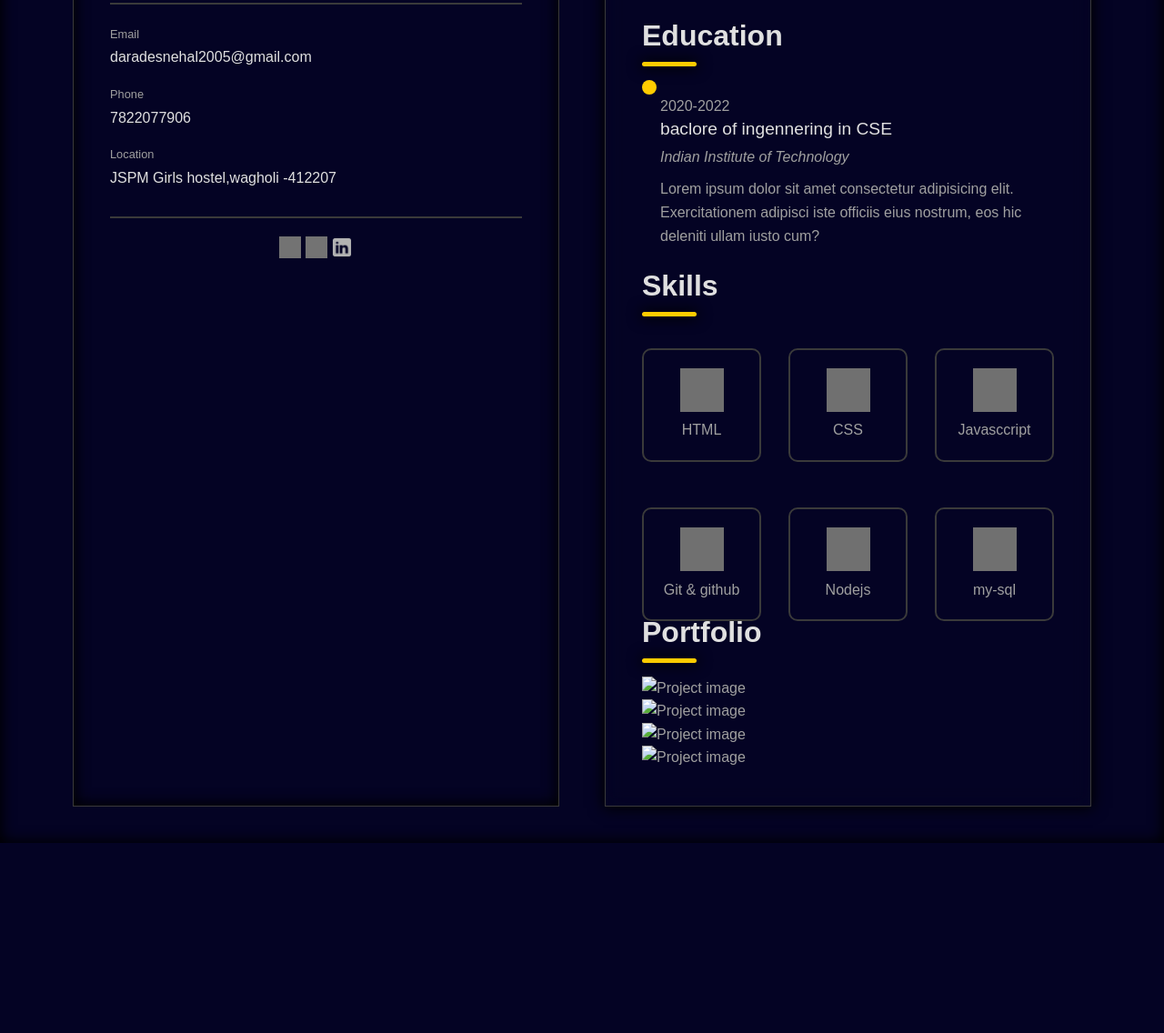
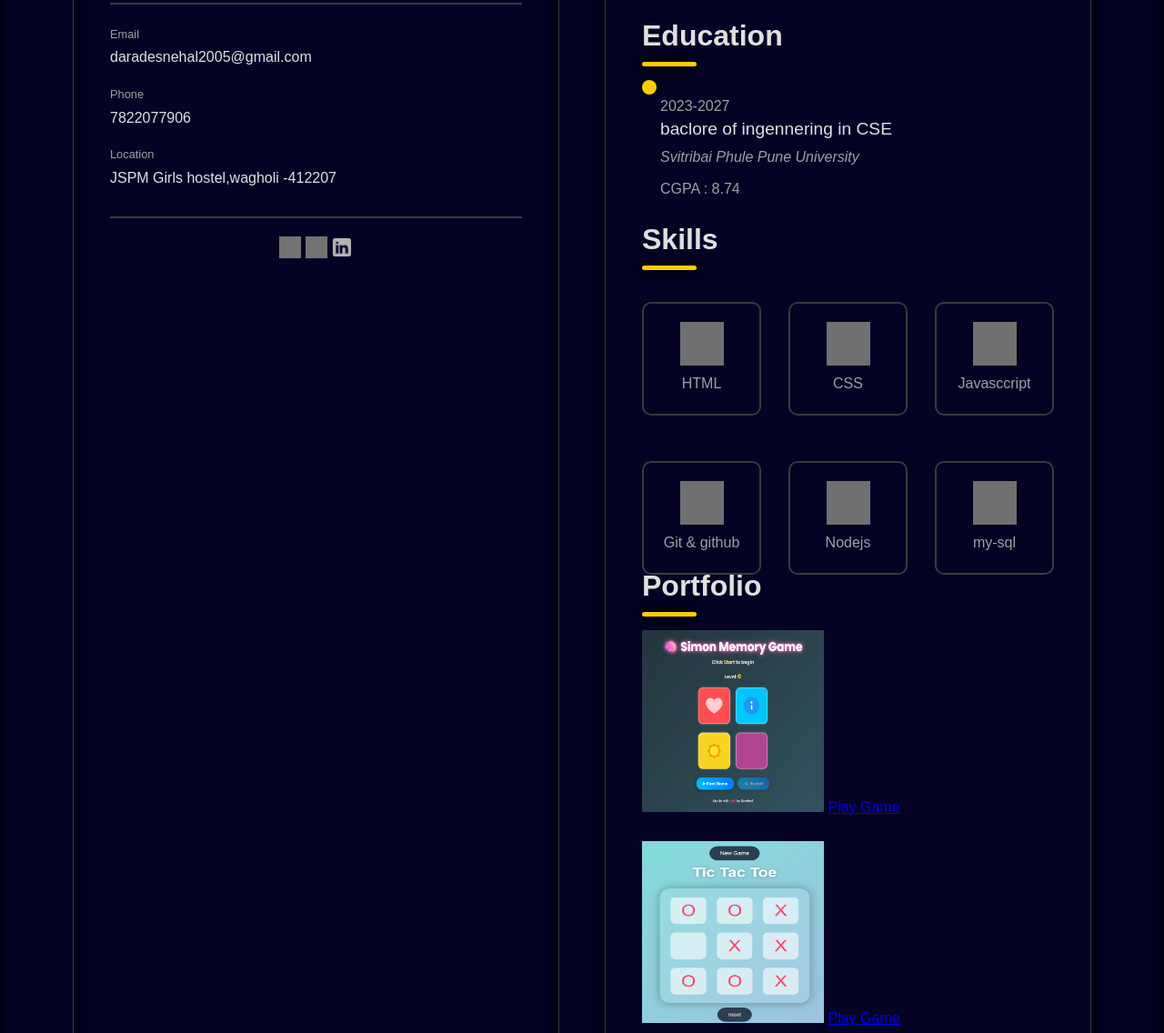
Before and after one commit to Snehal42/portfolio_1, a plain HTML site: page index.html in a window 1280 px wide. Shown: the part 329-1465 px from the top of the page at 91% size. Before the commit the page ends 1256 px from the top, so only its background shows below. Drawn offline with Linux system fonts and the light colour scheme; grey boxes are pictures that could not be loaded.

Commit message:
project images added

```diff
--- a/index.html
+++ b/index.html
@@ -34,8 +34,8 @@
             </div>
             <div class="social">
                 <a href="https://x.com/Snehyuu"><img src="https://simpleicons.org/icons/x.svg" alt="twiter"></a>
-                <a href="#"><img src="https://simpleicons.org/icons/git.svg" alt="twiter"></a>
-                <a href="#"><img src="assets/linkdin.png" alt="twiter"></a>
+                <a href="https://github.com/Snehal42"><img src="https://simpleicons.org/icons/git.svg" alt="git-hub"></a>
+                <a href="https://www.linkedin.com/in/snehal-darade-897000310?utm_source=share&utm_campaign=share_via&utm_content=profile&utm_medium=android_app"><img src="assets/linkdin.png" alt="linkedIn"></a>
             </div>
 
         </div>
@@ -72,11 +72,11 @@
                 <div class="edtech">
 
                     <div class="edfirst">
-                        <div> 2020-2022</div>
+                        <div> 2023-2027</div>
                         <h3 class="degree">baclore of ingennering in CSE</h3>
-                        <p class="college">Indian Institute of Technology</p>
-                        <p class="work">Lorem ipsum dolor sit amet consectetur adipisicing elit. Exercitationem adipisci iste officiis eius nostrum, eos hic deleniti ullam iusto cum?</p>
-                        <div class="goal"></div>
+                        <p class="college">Svitribai Phule Pune University</p>
+                        <p class="work">CGPA : 8.74</p>
+
                     </div>
                 </div>
             </div>
@@ -143,28 +143,21 @@
 
             <div class="project-container">
                 <div class="project">
-                    <img src="" alt=" Project image">
+                    <img src="assets/SimonSaysGame.png" alt=" Project image">
+                    <a href="https://snehal42.github.io/simon-says-game/">Play Game</a>
                     <div>
 
                     </div>
 
                 </div>
                 <div class="project">
-                    <img src="" alt=" Project image">
+                    <img src="assets/TicTacToe.png" alt=" Project image">
+                    <a href="https://snehal42.github.io/Tic-Tac-Toe/">Play Game</a>
                     <div>
 
                     </div>
                 </div>
-                <div class="project">
-                    <img src="" alt=" Project image">
-                    <div>
 
-                    </div>
-                </div>
-                <div class="project"><img src="" alt=" Project image">
-                    <div>
-
-                    </div> </div>
 
             </div>
 
--- a/style.css
+++ b/style.css
@@ -233,6 +233,13 @@ nav a{
 .project-container{
     display:grid;
     grid-template-columns: 1fr ,1fr;
+    gap:25px;
+}
+
+.project img{
+    height: 200px;
+    width: 200px;
+    aspect-ratio: 1/1;
 }
 
 
```
Also changed, not shown: assets/SimonSaysGame.png (added), assets/TicTacToe.png (added).
